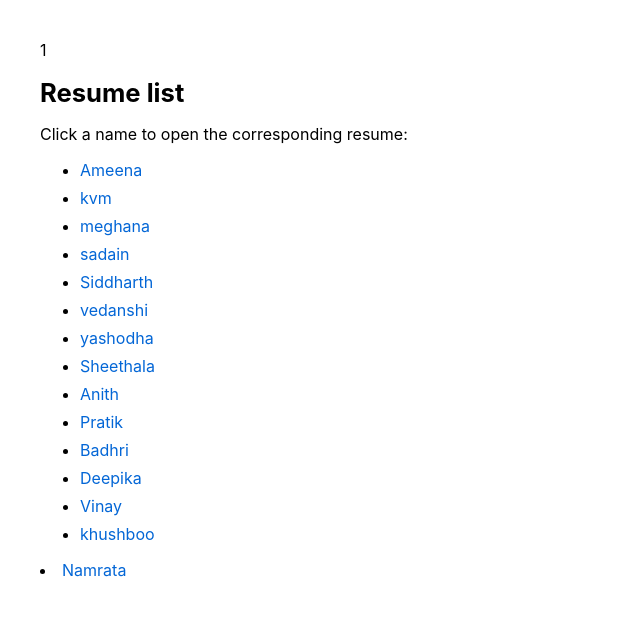
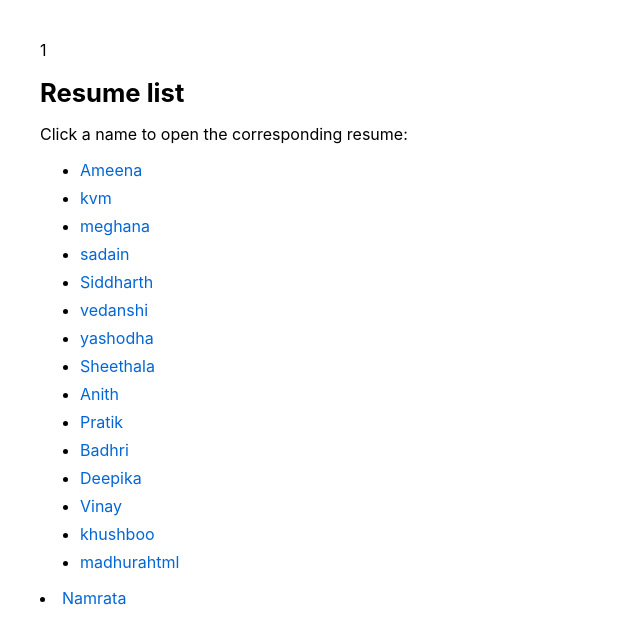
Before and after one commit to vipinoceans/ISBRDSBA2426, a plain HTML site: page index.html in a window 1280 px wide. Shown: the whole page, without its empty margins (0-640 px from the left). Drawn offline with Linux system fonts and the light colour scheme.

Commit message:
Update index.html

```diff
--- a/index.html
+++ b/index.html
@@ -32,6 +32,7 @@
       <li><a href="deepika.html">Deepika</a></li>
       <li><a href="Vinay.html">Vinay</a></li>
       <li><a href="khushboo.html">khushboo</a></li>
+      <li><a href="madhurahtml.html">madhurahtml</a></li>
     </ul>
     <li><a href="resume_git_n.html">Namrata</a></li>
 
```
